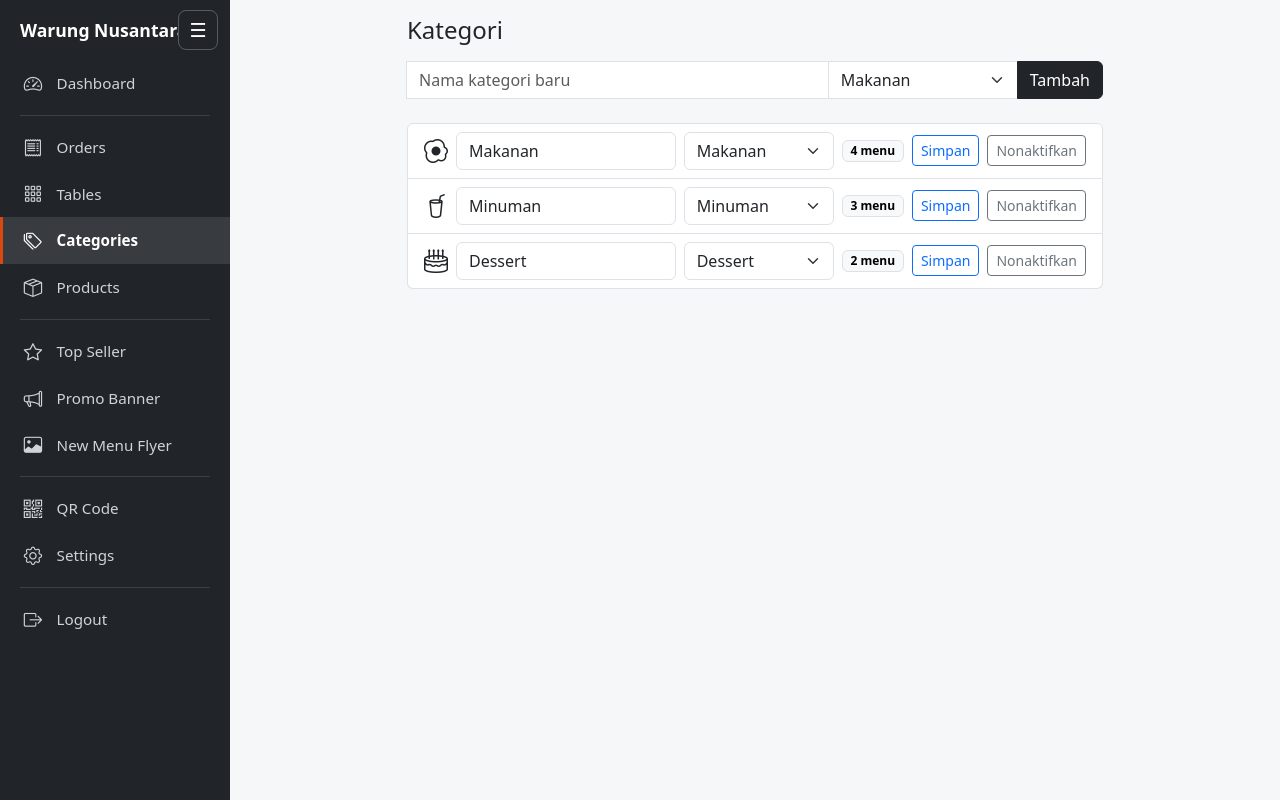
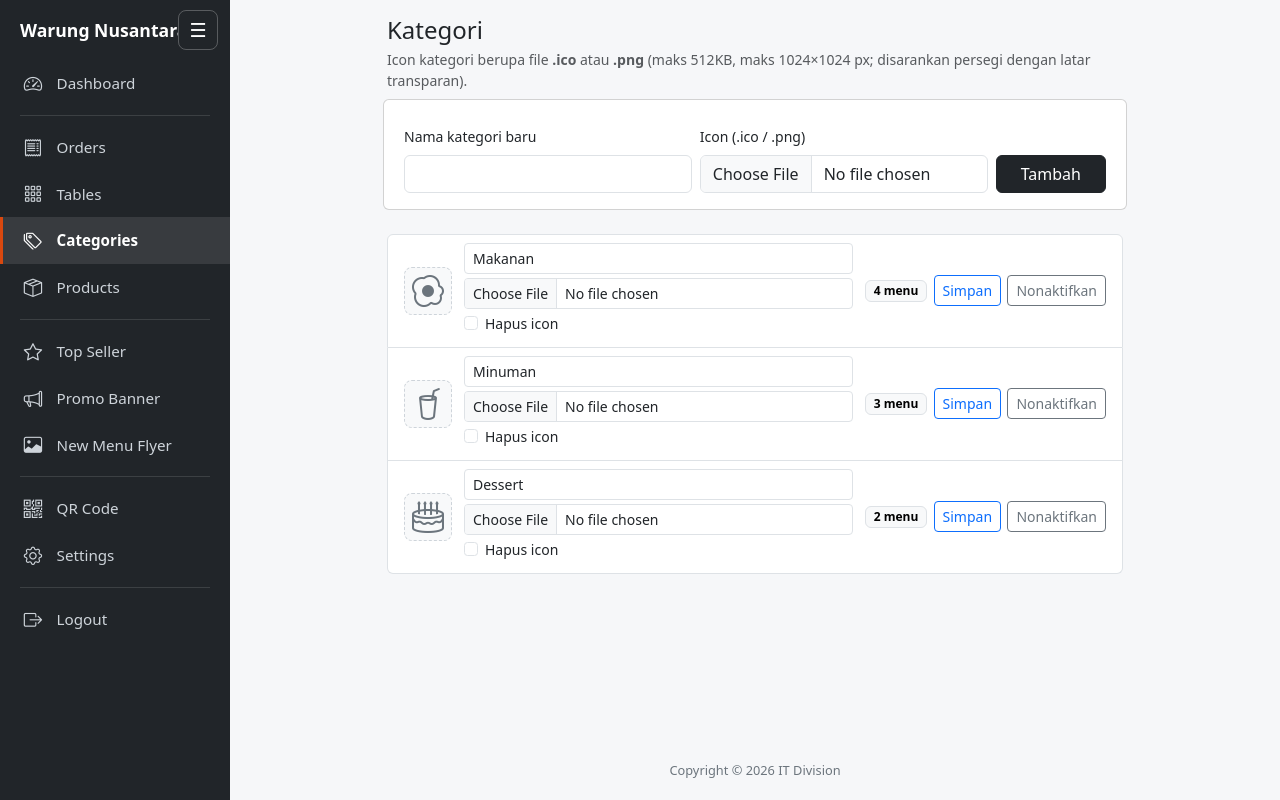
Before and after one commit to ahmadaqbar/qrcode, a PHP site: page /admin/categories.php in a window 1280 px wide. Run offline with PHP 8.4, Linux system fonts and the light colour scheme; the visitor is signed in with stand-in values (Sample User, id 1); data comes from the database, SQL or seed files in the repository; some libraries are stand-ins or nearby versions.

Commit message:
Add IT Division copyright footer and .ico/.png category icon upload (replaces icon dropdown)
Co-Authored-By: Claude Sonnet 5.5 <noreply@anthropic.com>
Claude-Session: https://claude.ai/code/session_01BwSN1wEJCcZ3CpH5BtgSF1

```diff
--- a/admin/categories.php
+++ b/admin/categories.php
@@ -1,5 +1,6 @@
 <?php
 require_once __DIR__ . '/../includes/auth.php';
+require_once __DIR__ . '/../includes/upload.php';
 require_login();
 
 $pdo = db();
@@ -11,20 +12,45 @@ if ($_SERVER['REQUEST_METHOD'] === 'POST') {
     $action = isset($_POST['action']) ? $_POST['action'] : '';
     $id = filter_var(isset($_POST['id']) ? $_POST['id'] : null, FILTER_VALIDATE_INT);
     $name = clean_input(isset($_POST['name']) ? $_POST['name'] : '', 50);
-    $icon = category_icon(isset($_POST['icon']) ? $_POST['icon'] : '');   // whitelist
     try {
-        if ($action === 'add' && $name !== '') {
+        if (($action === 'add' || $action === 'rename') && $name === '') {
+            throw new RuntimeException('Nama kategori wajib diisi.');
+        }
+        if ($action === 'add') {
+            list($icon, $err) = save_category_icon(isset($_FILES['icon']) ? $_FILES['icon'] : []);
+            if ($err) {
+                throw new RuntimeException($err);
+            }
             $pdo->prepare('INSERT INTO categories (name, icon) VALUES (?, ?)')->execute([$name, $icon]);
             flash_set('ok', 'Kategori ditambahkan.');
-        } elseif ($action === 'rename' && $id && $name !== '') {
-            $pdo->prepare('UPDATE categories SET name = ?, icon = ? WHERE id = ?')->execute([$name, $icon, $id]);
+        } elseif ($action === 'rename' && $id) {
+            $old = $pdo->prepare('SELECT icon FROM categories WHERE id = ?');
+            $old->execute([$id]);
+            $oldIcon = $old->fetchColumn();
+            if ($oldIcon === false) {
+                throw new RuntimeException('Kategori tidak ditemukan.');
+            }
+            list($icon, $err) = save_category_icon(isset($_FILES['icon']) ? $_FILES['icon'] : []);
+            if ($err) {
+                throw new RuntimeException($err);
+            }
+            $newIcon = $oldIcon;
+            if ($icon) {
+                $newIcon = $icon;                    // icon baru menggantikan yang lama
+            } elseif (!empty($_POST['remove_icon'])) {
+                $newIcon = null;                     // hapus icon -> tampil icon umum
+            }
+            $pdo->prepare('UPDATE categories SET name = ?, icon = ? WHERE id = ?')->execute([$name, $newIcon, $id]);
+            if ($newIcon !== $oldIcon) {
+                delete_upload_image($oldIcon ?: null);
+            }
             flash_set('ok', 'Kategori diubah.');
         } elseif ($action === 'toggle' && $id) {
             $pdo->prepare('UPDATE categories SET is_active = 1 - is_active WHERE id = ?')->execute([$id]);
             flash_set('ok', 'Status kategori diubah (menu di kategori nonaktif tidak tampil ke customer).');
-        } else {
-            flash_set('err', 'Nama kategori wajib diisi.');
         }
+    } catch (RuntimeException $ex) {
+        flash_set('err', $ex->getMessage());
     } catch (Throwable $ex) {
         error_log($ex->getMessage());
         flash_set('err', 'Terjadi kesalahan sistem.');
@@ -38,22 +64,31 @@ $base = '../';
 $admin = true;
 include __DIR__ . '/../includes/header.php';
 ?>
-<div class="container py-3" style="max-width:720px">
-  <h1 class="h4 mb-3">Kategori</h1>
-  <form method="post" class="input-group mb-4"><?= csrf_field() ?><input type="hidden" name="action" value="add">
-    <input class="form-control" name="name" maxlength="50" placeholder="Nama kategori baru" required>
-    <select class="form-select" name="icon" style="max-width:190px" aria-label="Icon"><?php foreach (CATEGORY_ICONS as $k => $lbl): ?><option value="<?= e($k) ?>"><?= e($lbl) ?></option><?php endforeach; ?></select>
-    <button class="btn btn-dark">Tambah</button></form>
+<div class="container py-3" style="max-width:760px">
+  <h1 class="h4 mb-1">Kategori</h1>
+  <p class="text-muted small">Icon kategori berupa file <strong>.ico</strong> atau <strong>.png</strong> (maks 512KB, maks 1024&times;1024 px; disarankan persegi dengan latar transparan).</p>
+  <form method="post" enctype="multipart/form-data" class="card card-body mb-4 row g-2 flex-row align-items-end"><?= csrf_field() ?><input type="hidden" name="action" value="add">
+    <div class="col-12 col-md-5"><label class="form-label small" for="new-name">Nama kategori baru</label>
+      <input class="form-control" id="new-name" name="name" maxlength="50" required></div>
+    <div class="col-12 col-md-5"><label class="form-label small" for="new-icon">Icon (.ico / .png)</label>
+      <input class="form-control" id="new-icon" type="file" name="icon" accept=".ico,.png,image/png,image/x-icon,image/vnd.microsoft.icon"></div>
+    <div class="col-12 col-md-2"><button class="btn btn-dark w-100">Tambah</button></div>
+  </form>
   <ul class="list-group">
-    <?php foreach ($cats as $c): ?>
+    <?php foreach ($cats as $c): $fid = 'c' . (int) $c['id']; ?>
       <li class="list-group-item">
-        <form method="post" class="d-flex gap-2 align-items-center"><?= csrf_field() ?><input type="hidden" name="id" value="<?= (int) $c['id'] ?>">
-          <i class="bi <?= e(category_icon($c['icon'])) ?> fs-4" aria-hidden="true"></i>
-          <input class="form-control" name="name" maxlength="50" value="<?= e($c['name']) ?>">
-          <select class="form-select" name="icon" style="max-width:150px" aria-label="Icon"><?php foreach (CATEGORY_ICONS as $k => $lbl): ?><option value="<?= e($k) ?>" <?= category_icon($c['icon']) === $k ? 'selected' : '' ?>><?= e($lbl) ?></option><?php endforeach; ?></select>
-          <span class="badge text-bg-light border"><?= (int) $c['n'] ?> menu</span>
-          <button class="btn btn-sm btn-outline-primary" name="action" value="rename">Simpan</button>
-          <button class="btn btn-sm btn-outline-<?= $c['is_active'] ? 'secondary' : 'success' ?>" name="action" value="toggle"><?= $c['is_active'] ? 'Nonaktifkan' : 'Aktifkan' ?></button>
+        <form method="post" enctype="multipart/form-data" class="cat-row"><?= csrf_field() ?><input type="hidden" name="id" value="<?= (int) $c['id'] ?>">
+          <span class="cat-row-icon"><?= category_icon_html($c['icon'], '../', 'cat-ico-lg') ?></span>
+          <div class="cat-row-fields">
+            <input class="form-control form-control-sm mb-1" name="name" maxlength="50" value="<?= e($c['name']) ?>" aria-label="Nama kategori">
+            <input class="form-control form-control-sm" type="file" name="icon" accept=".ico,.png,image/png,image/x-icon,image/vnd.microsoft.icon" aria-label="Ganti icon <?= e($c['name']) ?> (.ico / .png)">
+            <?php if ($c['icon']): ?><div class="form-check small mt-1"><input class="form-check-input" type="checkbox" name="remove_icon" value="1" id="rm<?= $fid ?>"><label class="form-check-label" for="rm<?= $fid ?>">Hapus icon</label></div><?php endif; ?>
+          </div>
+          <div class="cat-row-actions">
+            <span class="badge text-bg-light border"><?= (int) $c['n'] ?> menu</span>
+            <button class="btn btn-sm btn-outline-primary" name="action" value="rename">Simpan</button>
+            <button class="btn btn-sm btn-outline-<?= $c['is_active'] ? 'secondary' : 'success' ?>" name="action" value="toggle" formnovalidate><?= $c['is_active'] ? 'Nonaktifkan' : 'Aktifkan' ?></button>
+          </div>
         </form>
       </li>
     <?php endforeach; ?>
--- a/assets/css/style.css
+++ b/assets/css/style.css
@@ -167,3 +167,21 @@ button.side-link { background: transparent; border-top: 0; border-right: 0; bord
 .product-preview { display: flex; align-items: center; gap: .75rem; padding: .6rem; border: 1px dashed #ced4da; border-radius: .5rem; background: #fff; min-height: 64px; }
 .product-preview img { object-fit: cover; border-radius: .4rem; background: #e9ecef; flex: 0 0 auto; }
 .min-w-0 { min-width: 0; }
+
+/* ---- Footer (login, staff, customer) ---- */
+.site-footer { text-align: center; font-size: .8rem; color: #6c757d; padding: 1.25rem 1rem; }
+.site-footer-fab { padding-bottom: 6.5rem; }
+.has-cartbar { padding-bottom: 1rem !important; }
+.admin-main { display: flex; flex-direction: column; }
+.admin-main .site-footer { margin-top: auto; }
+@media print { .site-footer { display: none; } }
+
+/* ---- Icon kategori (upload .ico/.png) ---- */
+.cat-ico { width: 20px; height: 20px; object-fit: contain; flex: 0 0 auto; }
+.cat-tabs .cat-ico { background: #fff; border-radius: 50%; padding: 2px; box-sizing: content-box; width: 18px; height: 18px; }
+.cat-ico-lg { width: 40px; height: 40px; object-fit: contain; }
+i.cat-ico-lg { font-size: 2rem; line-height: 40px; text-align: center; color: #6c757d; }
+.cat-row { display: flex; gap: .75rem; align-items: center; flex-wrap: wrap; }
+.cat-row-icon { width: 48px; height: 48px; display: flex; align-items: center; justify-content: center; border: 1px dashed #ced4da; border-radius: .5rem; background: #f8f9fa; flex: 0 0 auto; }
+.cat-row-fields { flex: 1 1 220px; min-width: 0; }
+.cat-row-actions { display: flex; gap: .4rem; align-items: center; flex-wrap: wrap; }
--- a/includes/footer.php
+++ b/includes/footer.php
@@ -1,4 +1,9 @@
-<?php $base = isset($base) ? $base : ''; ?>
+<?php
+$base = isset($base) ? $base : '';
+// Halaman customer dengan tombol/bar tetap di bawah: beri ruang agar footer tidak tertutup
+$footerFab = in_array(isset($page) ? $page : '', ['menu', 'cart', 'checkout'], true);
+?>
+<footer class="site-footer<?= $footerFab ? ' site-footer-fab' : '' ?>">Copyright &copy; <?= date('Y') ?> IT Division</footer>
 <?php if (!empty($admin_shell)): ?>
   </div><!-- /admin-main -->
 </div><!-- /admin-shell -->
--- a/includes/functions.php
+++ b/includes/functions.php
@@ -309,19 +309,20 @@ function period_status(array $r): array
     return ['Active', 'success'];
 }
 
-/* ---------- Tahap 4: icon kategori ---------- */
+/* ---------- Icon kategori: file .ico / .png yang diunggah admin ---------- */
 
-/** Whitelist icon Bootstrap Icons untuk kategori: class => label. */
-const CATEGORY_ICONS = [
-    'bi-egg-fried' => 'Makanan', 'bi-cup-straw' => 'Minuman', 'bi-cup-hot' => 'Kopi / Teh', 'bi-cake2' => 'Dessert',
-    'bi-cookie' => 'Snack', 'bi-apple' => 'Buah', 'bi-basket' => 'Paket', 'bi-fire' => 'Bakar / Panas',
-    'bi-droplet' => 'Jus / Air', 'bi-snow' => 'Dingin', 'bi-star' => 'Favorit', 'bi-heart' => 'Spesial',
-    'bi-gift' => 'Promo', 'bi-lightning' => 'Cepat Saji', 'bi-flower1' => 'Sehat', 'bi-bag' => 'Bawa Pulang',
-    'bi-moon-stars' => 'Malam', 'bi-emoji-smile' => 'Anak', 'bi-grid' => 'Umum',
-];
-
-/** Class icon aman untuk dicetak ke HTML; nilai di luar whitelist -> bi-grid. */
-function category_icon($v): string
+/**
+ * HTML icon kategori (aman untuk dicetak). Urutan:
+ *  1. file upload  "uploads/categories/<hex16>.(png|ico)"  -> <img>
+ *  2. nilai lama   "bi-xxxx" (data sebelum fitur upload)   -> ikon Bootstrap Icons (fallback agar data lama tetap tampil)
+ *  3. kosong / tidak valid                                  -> ikon umum
+ * $base = prefix path ke root ('' atau '../').
+ */
+function category_icon_html($icon, string $base = '', string $cls = ''): string
 {
-    return is_string($v) && isset(CATEGORY_ICONS[$v]) ? $v : 'bi-grid';
+    if (is_string($icon) && preg_match('#^uploads/categories/[a-f0-9]{16}\.(png|ico)$#', $icon)) {
+        return '<img class="cat-ico ' . e($cls) . '" src="' . e($base) . 'assets/' . e($icon) . '" alt="" width="20" height="20" loading="lazy">';
+    }
+    $bi = is_string($icon) && preg_match('/^bi-[a-z0-9-]{2,40}$/', $icon) ? $icon : 'bi-grid';
+    return '<i class="bi ' . e($bi) . ' ' . e($cls) . '" aria-hidden="true"></i>';
 }
--- a/includes/upload.php
+++ b/includes/upload.php
@@ -50,6 +50,47 @@ function save_upload_image(array $file, string $folder): array
     return [$rel ? 'uploads/' . $rel : null, $err];
 }
 
+/**
+ * Icon kategori: HANYA .ico atau .png (maks 512KB, maks 1024x1024 px).
+ * Validasi: ekstensi, MIME asli (finfo), getimagesize(); nama file acak, ekstensi dari tipe terdeteksi.
+ * Return [path_relatif_terhadap_assets|null, error|null].
+ */
+function save_category_icon(array $file): array
+{
+    if (!isset($file['error']) || $file['error'] === UPLOAD_ERR_NO_FILE) {
+        return [null, null];
+    }
+    if ($file['error'] !== UPLOAD_ERR_OK) {
+        return [null, $file['error'] === UPLOAD_ERR_INI_SIZE || $file['error'] === UPLOAD_ERR_FORM_SIZE
+            ? 'Ukuran icon terlalu besar (maks 512KB).' : 'Upload icon gagal.'];
+    }
+    if ($file['size'] > 512 * 1024) {
+        return [null, 'Ukuran icon terlalu besar (maks 512KB).'];
+    }
+    if (!is_uploaded_file($file['tmp_name'])) {
+        return [null, 'Upload icon tidak valid.'];
+    }
+    $origExt = strtolower(pathinfo(isset($file['name']) ? (string) $file['name'] : '', PATHINFO_EXTENSION));
+    $mime = (new finfo(FILEINFO_MIME_TYPE))->file($file['tmp_name']);
+    $types = ['image/png' => 'png', 'image/vnd.microsoft.icon' => 'ico', 'image/x-icon' => 'ico', 'image/ico' => 'ico'];
+    $info = @getimagesize($file['tmp_name']);
+    if (!in_array($origExt, ['ico', 'png'], true) || !isset($types[$mime]) || $info === false) {
+        return [null, 'Icon harus berupa file .ico atau .png.'];
+    }
+    if ($info[0] > 1024 || $info[1] > 1024 || $info[0] < 1 || $info[1] < 1) {
+        return [null, 'Dimensi icon maksimal 1024x1024 piksel.'];
+    }
+    $dir = ROOT_PATH . '/assets/uploads/categories';
+    if (!is_dir($dir) && !mkdir($dir, 0755, true)) {
+        return [null, 'Folder icon tidak dapat dibuat.'];
+    }
+    $rel = 'uploads/categories/' . bin2hex(random_bytes(8)) . '.' . $types[$mime];
+    if (!move_uploaded_file($file['tmp_name'], ROOT_PATH . '/assets/' . $rel)) {
+        return [null, 'Icon gagal disimpan.'];
+    }
+    return [$rel, null];
+}
+
 /** Hapus gambar lama; hanya path berpola aman di dalam folder upload. */
 function delete_menu_image(?string $name): void
 {
@@ -60,7 +101,7 @@ function delete_menu_image(?string $name): void
 
 function delete_upload_image(?string $path): void
 {
-    if ($path && preg_match('#^uploads/(flyers|promos)/[a-f0-9]{16}\.(jpg|png|webp)$#', $path)) {
+    if ($path && preg_match('#^uploads/(flyers|promos|categories)/[a-f0-9]{16}\.(jpg|png|webp|ico)$#', $path)) {
         @unlink(ROOT_PATH . '/assets/' . $path);
     }
 }
--- a/order.php
+++ b/order.php
@@ -58,7 +58,7 @@ include __DIR__ . '/includes/header.php';
     <div class="cat-tabs mt-2">
       <button class="btn btn-sm btn-dark" data-cat="all" aria-pressed="true"><i class="bi bi-grid-fill" aria-hidden="true"></i> Semua</button>
       <?php foreach ($categories as $c): ?>
-        <button class="btn btn-sm btn-outline-dark" data-cat="<?= (int) $c['id'] ?>" aria-pressed="false"><i class="bi <?= e(category_icon($c['icon'])) ?>" aria-hidden="true"></i> <?= e($c['name']) ?></button>
+        <button class="btn btn-sm btn-outline-dark" data-cat="<?= (int) $c['id'] ?>" aria-pressed="false"><?= category_icon_html($c['icon'], $base) ?> <?= e($c['name']) ?></button>
       <?php endforeach; ?>
     </div>
   </div>
```
Also changed, not shown: README.md.
